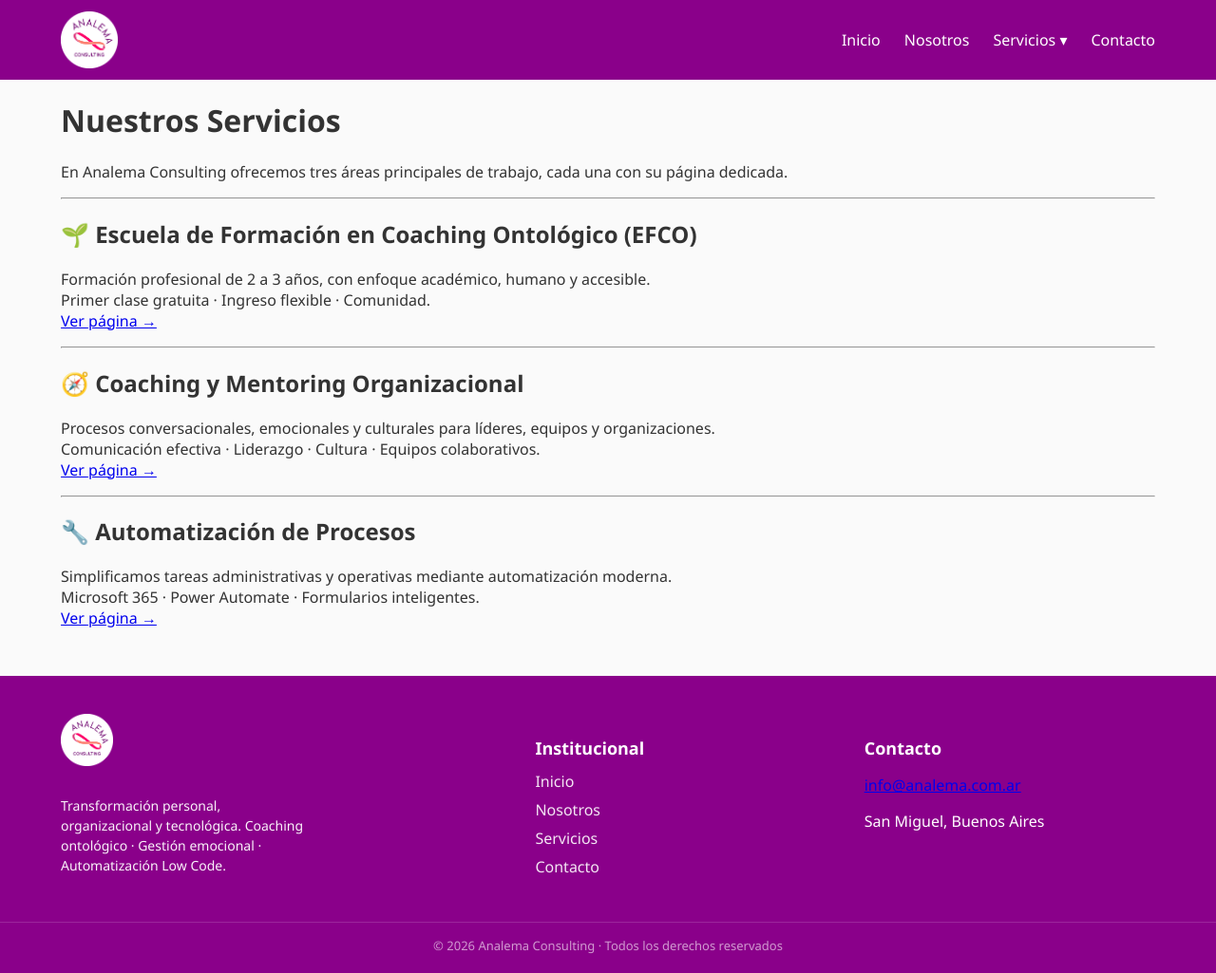
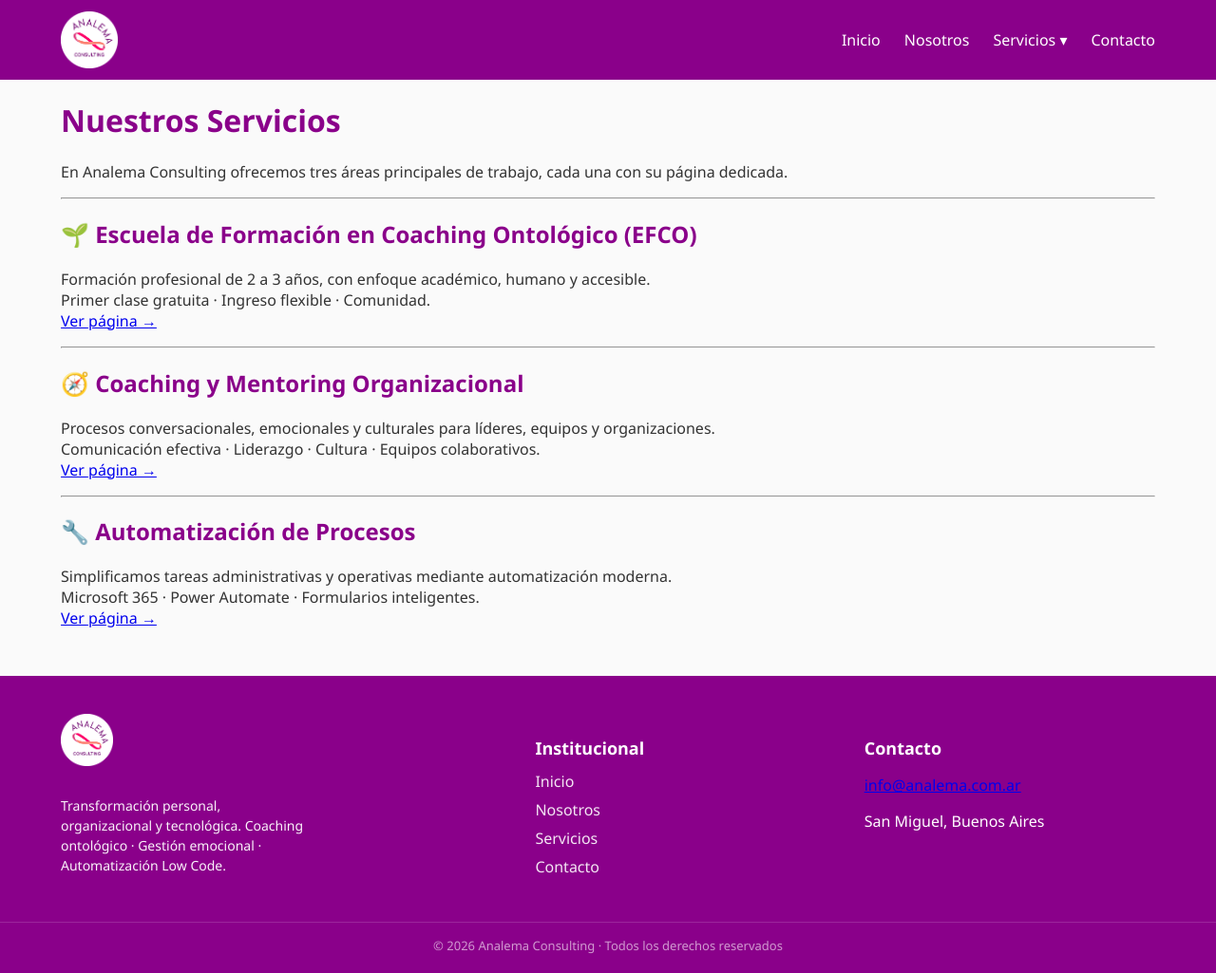
Before and after one commit to sivasilev-gif/analema.com.ar, a Jekyll site: the page built from servicios.md, in a window 1280 px wide. Shown: the whole page at 95% size. Built offline with Jekyll 4.4.1, drawn with Linux system fonts in a browser that asks for light colours.

Commit message:
Update styles.css

```diff
--- a/assets/css/styles.css
+++ b/assets/css/styles.css
@@ -432,3 +432,14 @@ nav ul li a:hover {
     content: "";
   }
 }
+
+/* Títulos en color corporativo */
+h1, h2 {
+  color: #8a008a;
+}
+
+/* Preguntas del acordeón (FAQ) en rosa institucional */
+.ac-title {
+  color: #d50064;
+  font-weight: 600;
+}
```
